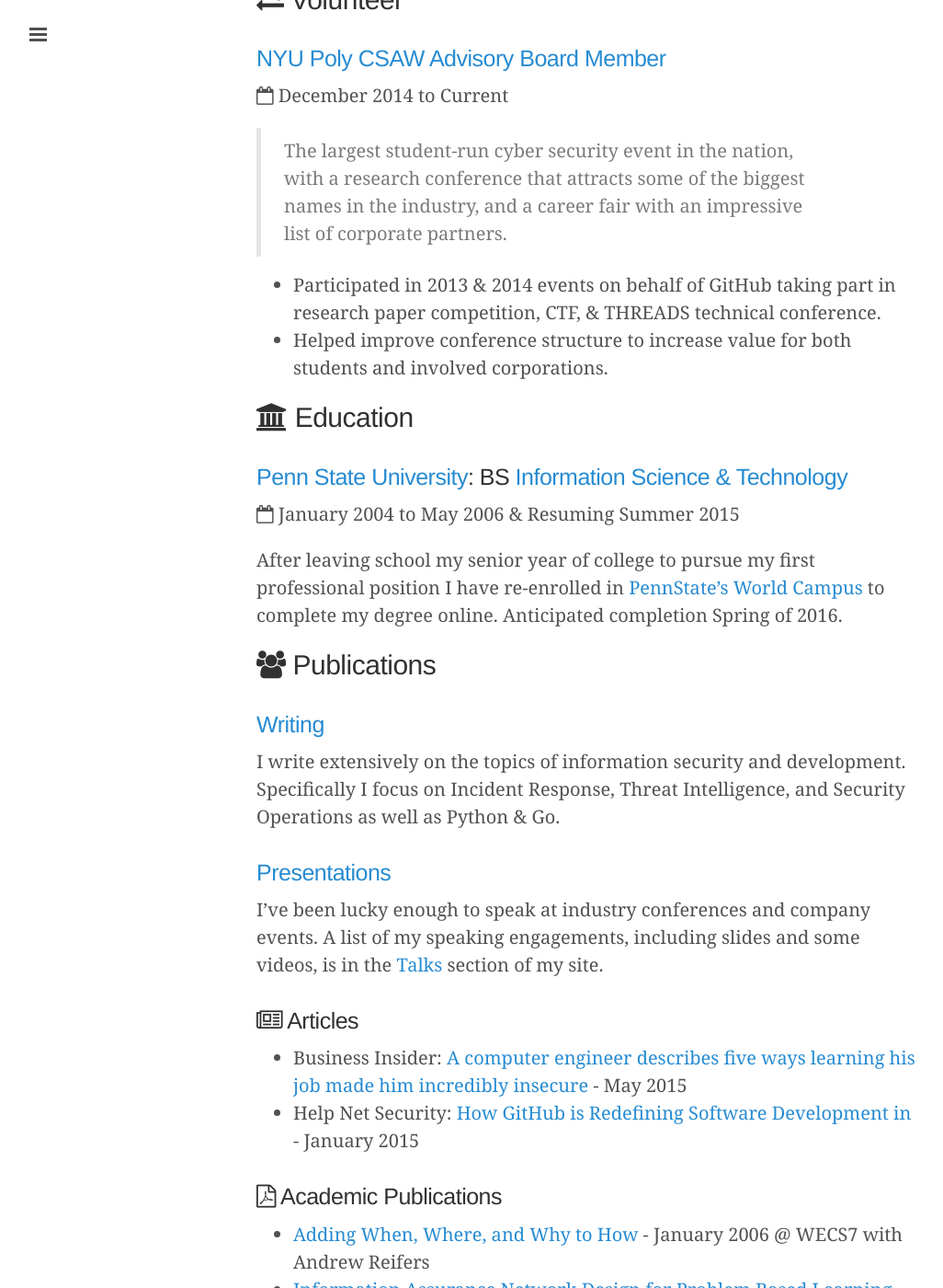
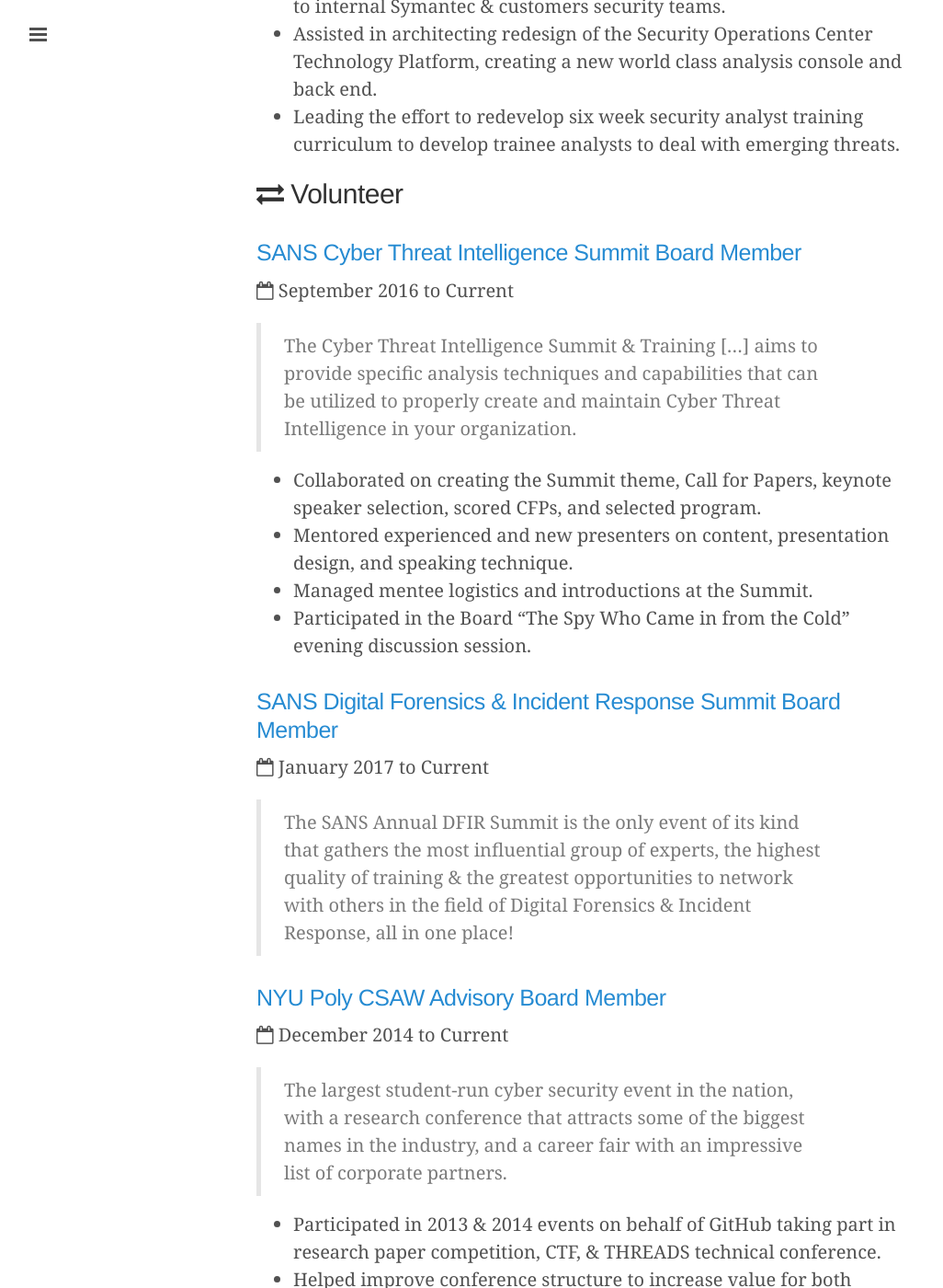
Before and after one commit to sroberts/sroberts.github.io, a Jekyll site: the page built from resume.md, in a window 1280 px wide and 1400 px high, scrolled down 2615 px. Shown: the whole window at 92% size, without its empty margins (1-1027 px from the left). Built offline with Jekyll 4.4.1, drawn with Linux system fonts in a browser that asks for light colours; nearby versions of some CDN libraries; comment, search, counter and statistics services are not loaded; some of the changed text lies outside the part shown.

Commit message:
Added SANS teaching and boards

```diff
--- a/resume.md
+++ b/resume.md
@@ -10,8 +10,8 @@
 > Want to know more? Lets have a conversation: <a href="http://www.google.com/recaptcha/mailhide/d?k=01ZLygg2Rp1J_40Q7hU7imBw==&amp;c=iGm-tkFOBm4udaP8_v1IOC4s-1cGK7XX6y5ma3M9v1Q=" onclick="window.open('http://www.google.com/recaptcha/mailhide/d?k\07501ZLygg2Rp1J_40Q7hU7imBw\75\75\46c\75iGm-tkFOBm4udaP8_v1IOC4s-1cGK7XX6y5ma3M9v1Q\075', '', 'toolbar=0,scrollbars=0,location=0,statusbar=0,menubar=0,resizable=0,width=500,height=300'); return false;" title="Reveal this e-mail address">s...</a>@gmail.com
 
 
-| <i class="fa fa-2x fa-twitter"></i> | <i class="fa fa-2x fa-github"></i> | <i class="fa fa-2x fa-linkedin"></i> |
-|:-:|:-:|:-:|
+|    <i class="fa fa-2x fa-twitter"></i>    |     <i class="fa fa-2x fa-github"></i>      |           <i class="fa fa-2x fa-linkedin"></i>            |
+|:-----------------------------------------:|:-------------------------------------------:|:---------------------------------------------------------:|
 | [@sroberts](https://twitter.com/sroberts) | [sroberts](https://www.github.com/sroberts) | [scottroberts](https://www.linkedin.com/in/scottroberts/) |
 
 ## <i class="fa fa-building-o"></i> Work Experience
@@ -24,6 +24,12 @@
 - Hired & led Security Incident Response Team conducting all Incident Response & Handling, Malware Analysis, & Threat Intelligence.
 - Developed comprehensive incident response, intrusion detection, & threat intelligence capabilities.
 - Spoke at technical conferences on topics including combining devops concepts with dfir tasks and tools.
+
+### [SANS](https://www.sans.org/): Instructor for Forensics 578
+
+<i class="fa fa-calendar-o"></i> January 2017 to Current
+
+- Teaching [SANS Forensics 578: Cyber Threat Intelligence](https://www.sans.org/course/cyber-threat-intelligence), a course of techniques integrated with Digital Forensics & Incident Response Workflows.
 
 ### [Vigilant (Acquired by Deloitte)](http://www2.deloitte.com/us/en/pages/risk/solutions/cyber-risk-services.html):  Senior Intelligence Specialist
 
@@ -62,6 +68,23 @@
 
 ## <i class="fa fa-exchange"></i> Volunteer
 
+### [SANS Cyber Threat Intelligence Summit Board Member](https://www.sans.org/event/cyber-threat-intelligence-summit-2017)
+
+<i class="fa fa-calendar-o"></i> September 2016 to Current
+
+> The Cyber Threat Intelligence Summit & Training [...] aims to provide specific analysis techniques and capabilities that can be utilized to properly create and maintain Cyber Threat Intelligence in your organization.
+
+- Collaborated on creating the Summit theme, Call for Papers, keynote speaker selection, scored CFPs, and selected program.
+- Mentored experienced and new presenters on content, presentation design, and speaking technique.
+- Managed mentee logistics and introductions at the Summit.
+- Participated in the Board "The Spy Who Came in from the Cold" evening discussion session.
+
+### [SANS Digital Forensics & Incident Response Summit Board Member](https://www.sans.org/event/digital-forensics-summit-2017)
+
+<i class="fa fa-calendar-o"></i> January 2017 to Current
+
+> The SANS Annual DFIR Summit is the only event of its kind that gathers the most influential group of experts, the highest quality of training & the greatest opportunities to network with others in the field of Digital Forensics & Incident Response, all in one place!
+
 ### [NYU Poly CSAW Advisory Board Member](https://csaw.isis.poly.edu)
 
 <i class="fa fa-calendar-o"></i> December 2014 to Current
```
